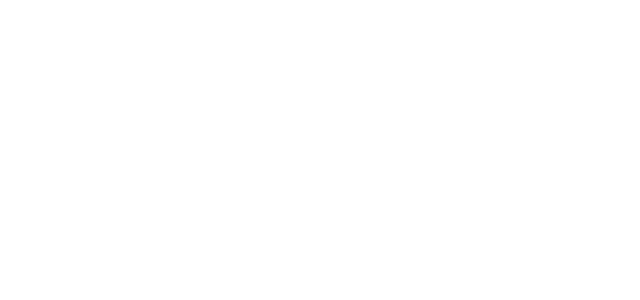
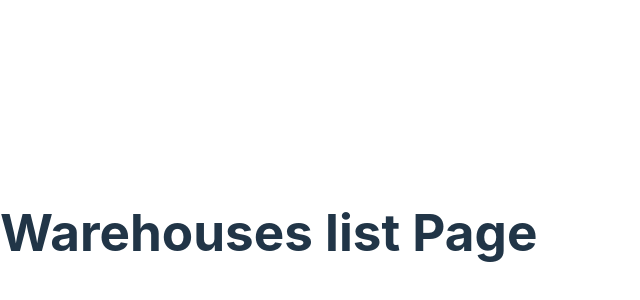
Before and after one commit to shanni6/instock-whistler, a React (Vite) app: page / in a window 1280 px wide. Shown: the part 168-468 px from the top of the page, without its empty margins (0-640 px from the left). Built offline with nearby package versions, Linux system fonts and the light colour scheme.

Commit message:
add comment

```diff
--- a/src/pages/inventory/inventory.jsx
+++ b/src/pages/inventory/inventory.jsx
@@ -1,6 +1,7 @@
 const InventoryPage=()=>{
     return (
         <>
+        <h1> Inventory Page</h1>
         </>
     )
 }
--- a/src/pages/warehouse/warehouse.jsx
+++ b/src/pages/warehouse/warehouse.jsx
@@ -1,6 +1,8 @@
 const WarehousesPage=()=>{
     return (
         <>
+      <h1> Warehouses list Page</h1>
+
         </>
     )
 }
```
